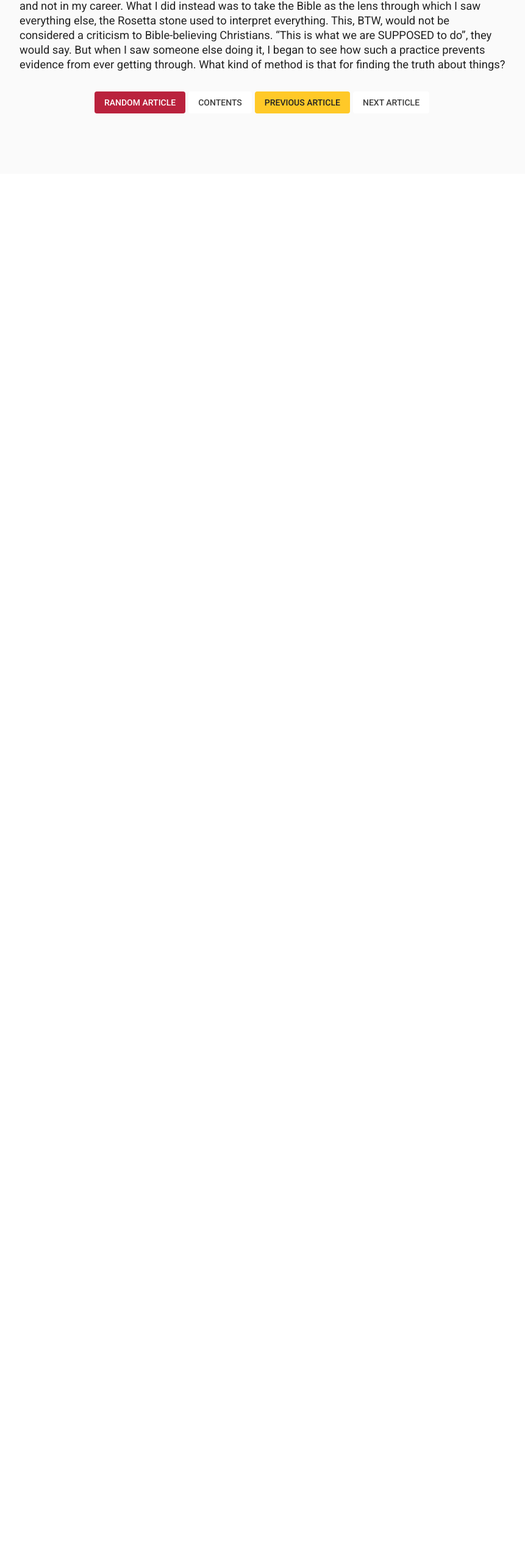
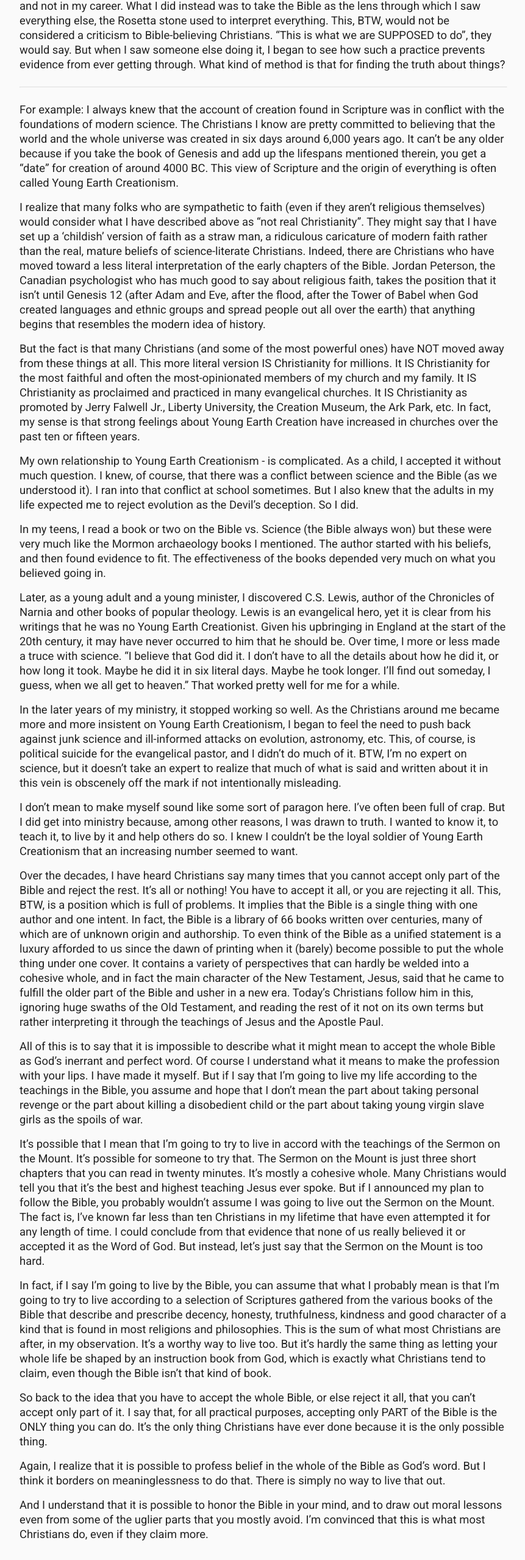
Before and after one commit to dkmullen/projectone, an Angular app: page /tuesdays-with-mormons in a window 1280 px wide. Shown: the part 4793-7351 px from the top of the page at 61% size, without its empty margins (242-1103 px from the left). Before the commit the page ends 5078 px from the top, so only its background shows below. Built offline with nearby package versions, Linux system fonts and the light colour scheme.

Commit message:
more on mormons

```diff
--- a/src/app/pages/articles/mormons/mormons.component.html
+++ b/src/app/pages/articles/mormons/mormons.component.html
@@ -85,3 +85,35 @@
 <p>Forget the Mormons for a minute. How did I use MY faith to explain the world? How did I deal with science, and explain mystery and unravel the complex? How did I decide what was really true and valuable? </p>
 
 <p>It wasn’t by evidence. It wasn’t by honest inquiry. It wasn’t by searching out the truth and following the facts wherever they might lead. All of these are things I <strong>thought</strong> I valued. But now I began to recognize that I practiced none of them, not in the big questions of life that framed all of the rest, and not in my career. What I did instead was to take the Bible as the lens through which I saw everything else, the Rosetta stone used to interpret everything. This, BTW, would not be considered a criticism to Bible-believing Christians. “This is what we are SUPPOSED to do”, they would say. But when I saw someone else doing it, I began to see how such a practice prevents evidence from ever getting through. What kind of method is that for finding the truth about things?</p>
+
+<hr>
+
+<p>For example: I always knew that the account of creation found in Scripture was in conflict with the foundations of modern science. The Christians I know are pretty committed to believing that the world and the whole universe was created in six days around 6,000 years ago. It can’t be any older because if you take the book of Genesis and add up the lifespans mentioned therein, you get a “date” for creation of around 4000 BC. This view of Scripture and the origin of everything is often called Young Earth Creationism.</p>
+
+<p>I realize that many folks who are sympathetic to faith (even if they aren’t religious themselves) would consider what I have described above as “not real Christianity”. They might say that I have set up a ‘childish’ version of faith as a straw man, a ridiculous caricature of modern faith rather than the real, mature beliefs of science-literate Christians. Indeed, there are Christians who have moved toward a less literal interpretation of the early chapters of the Bible. Jordan Peterson, the Canadian psychologist who has much good to say about religious faith, takes the position that it isn’t until Genesis 12 (after Adam and Eve, after the flood, after the Tower of Babel when God created languages and ethnic groups and spread people out all over the earth) that anything begins that resembles the modern idea of history.</p>
+
+<p>But the fact is that many Christians (and some of the most powerful ones) have NOT moved away from these things at all. This more literal version IS Christianity for millions. It IS Christianity for the most faithful and often the most-opinionated members of my church and my family. It IS Christianity as proclaimed and practiced in many evangelical churches. It IS Christianity as promoted by Jerry Falwell Jr., Liberty University, the Creation Museum, the Ark Park, etc. In fact, my sense is that strong feelings about Young Earth Creation have increased in churches over the past ten or fifteen years. </p>
+
+<p>My own relationship to Young Earth Creationism - is complicated. As a child, I accepted it without much question. I knew, of course, that there was a conflict between science and the Bible (as we understood it). I ran into that conflict at school sometimes. But I also knew that the adults in my life expected me to reject evolution as the Devil’s deception. So I did. </p>
+
+<p>In my teens, I read a book or two on the Bible vs. Science (the Bible always won) but these were very much like the Mormon archaeology books I mentioned. The author started with his beliefs, and then found evidence to fit. The effectiveness of the books depended very much on what you believed going in. </p>
+
+<p>Later, as a young adult and a young minister, I discovered C.S. Lewis, author of the Chronicles of Narnia and other books of popular theology. Lewis is an evangelical hero, yet it is clear from his writings that he was no Young Earth Creationist. Given his upbringing in England at the start of the 20th century, it may have never occurred to him that he should be. Over time, I more or less made a truce with science. “I believe that God did it. I don’t have to all the details about how he did it, or how long it took. Maybe he did it in six literal days. Maybe he took longer. I’ll find out someday, I guess, when we all get to heaven.” That worked pretty well for me for a while.</p>
+
+<p>In the later years of my ministry, it stopped working so well. As the Christians around me became more and more insistent on Young Earth Creationism, I began to feel the need to push back against junk science and ill-informed attacks on evolution, astronomy, etc. This, of course, is political suicide for the evangelical pastor, and I didn’t do much of it. BTW, I’m no expert on science, but it doesn’t take an expert to realize that much of what is said and written about it in this vein is obscenely off the mark if not intentionally misleading.</p>
+
+<p>I don’t mean to make myself sound like some sort of paragon here. I’ve often been full of crap. But I did get into ministry because, among other reasons, I was drawn to truth. I wanted to know it, to teach it, to live by it and help others do so. I knew I couldn’t be the loyal soldier of Young Earth Creationism that an increasing number seemed to want.</p>
+
+<p>Over the decades, I have heard Christians say many times that you cannot accept only part of the Bible and reject the rest. It’s all or nothing! You have to accept it all, or you are rejecting it all. This, BTW, is a position which is full of problems. It implies that the Bible is a single thing with one author and one intent. In fact, the Bible is a library of 66 books written over centuries, many of which are of unknown origin and authorship. To even think of the Bible as a unified statement is a luxury afforded to us since the dawn of printing when it (barely) become possible to put the whole thing under one cover. It contains a variety of perspectives that can hardly be welded into a cohesive whole, and in fact the main character of the New Testament, Jesus, said that he came to fulfill the older part of the Bible and usher in a new era. Today’s Christians follow him in this, ignoring huge swaths of the Old Testament, and reading the rest of it not on its own terms but rather interpreting it through the teachings of Jesus and the Apostle Paul. </p>
+
+<p>All of this is to say that it is impossible to describe what it might mean to accept the whole Bible as God’s inerrant and perfect word. Of course I understand what it means to make the profession with your lips. I have made it myself. But if I say that I’m going to live my life according to the teachings in the Bible, you assume and hope that I don’t mean the part about taking personal revenge or the part about killing a disobedient child or the part about taking young virgin slave girls as the spoils of war. </p>
+
+<p>It’s possible that I mean that I’m going to try to live in accord with the teachings of the Sermon on the Mount. It’s possible for someone to try that. The Sermon on the Mount is just three short chapters that you can read in twenty minutes. It’s mostly a cohesive whole. Many Christians would tell you that it’s the best and highest teaching Jesus ever spoke. But if I announced my plan to follow the Bible, you probably wouldn’t assume I was going to live out the Sermon on the Mount. The fact is, I’ve known far less than ten Christians in my lifetime that have even attempted it for any length of time. I could conclude from that evidence that none of us really believed it or accepted it as the Word of God. But instead, let’s just say that the Sermon on the Mount is too hard.</p>
+
+<p>In fact, if I say I’m going to live by the Bible, you can assume that what I probably mean is that I’m going to try to live according to a selection of Scriptures gathered from the various books of the Bible that describe and prescribe decency, honesty, truthfulness, kindness and good character of a kind that is found in most religions and philosophies. This is the sum of what most Christians are after, in my observation. It’s a worthy way to live too. But it’s hardly the same thing as letting your whole life be shaped by an instruction book from God, which is exactly what Christians tend to claim, even though the Bible isn’t that kind of book.</p>
+
+<p>So back to the idea that you have to accept the whole Bible, or else reject it all, that you can’t accept only part of it. I say that, for all practical purposes, accepting only PART of the Bible is the ONLY thing you can do. It’s the only thing Christians have ever done because it is the only possible thing. </p>
+
+<p>Again, I realize that it is possible to profess belief in the whole of the Bible as God’s word. But I think it borders on meaninglessness to do that. There is simply no way to live that out.</p>
+
+<p>And I understand that it is possible to honor the Bible in your mind, and to draw out moral lessons even from some of the uglier parts that you mostly avoid. I’m convinced that this is what most Christians do, even if they claim more.</p>
```
Also changed, not shown: 1 other file (tests, documents, lock files or other folders).
